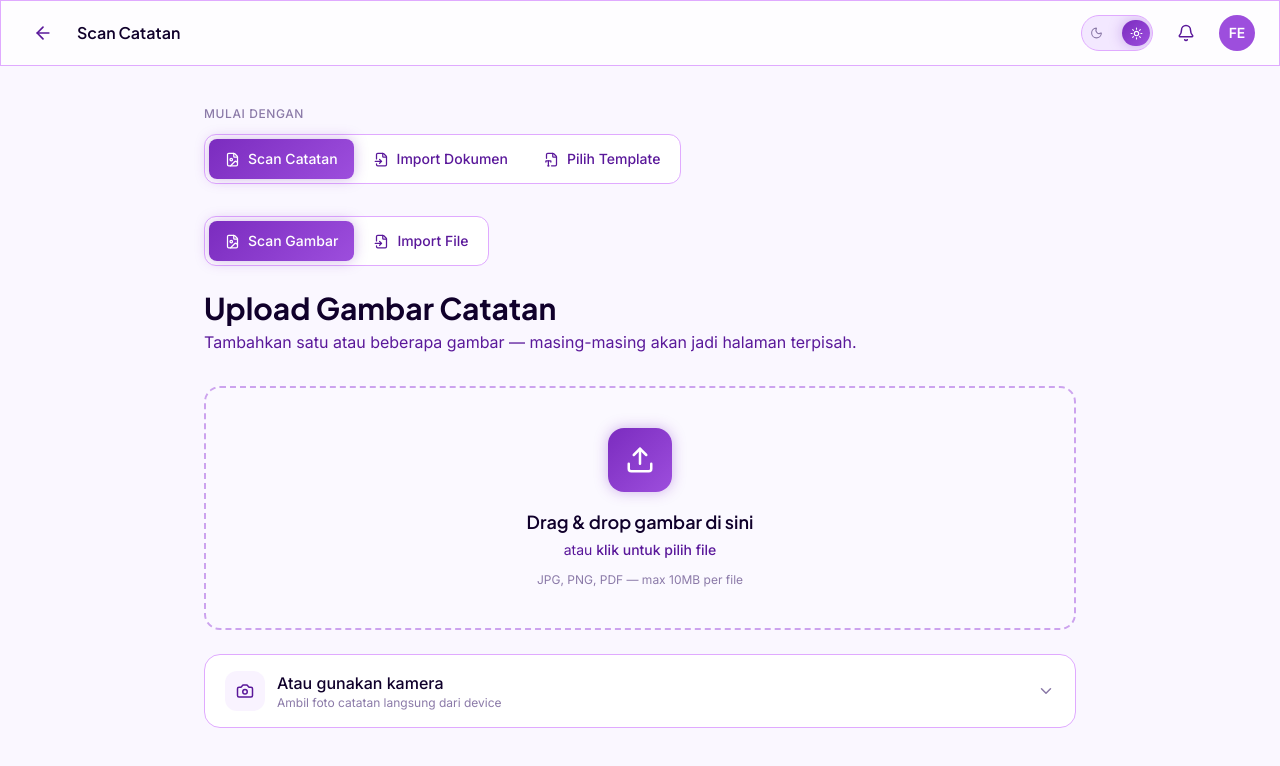
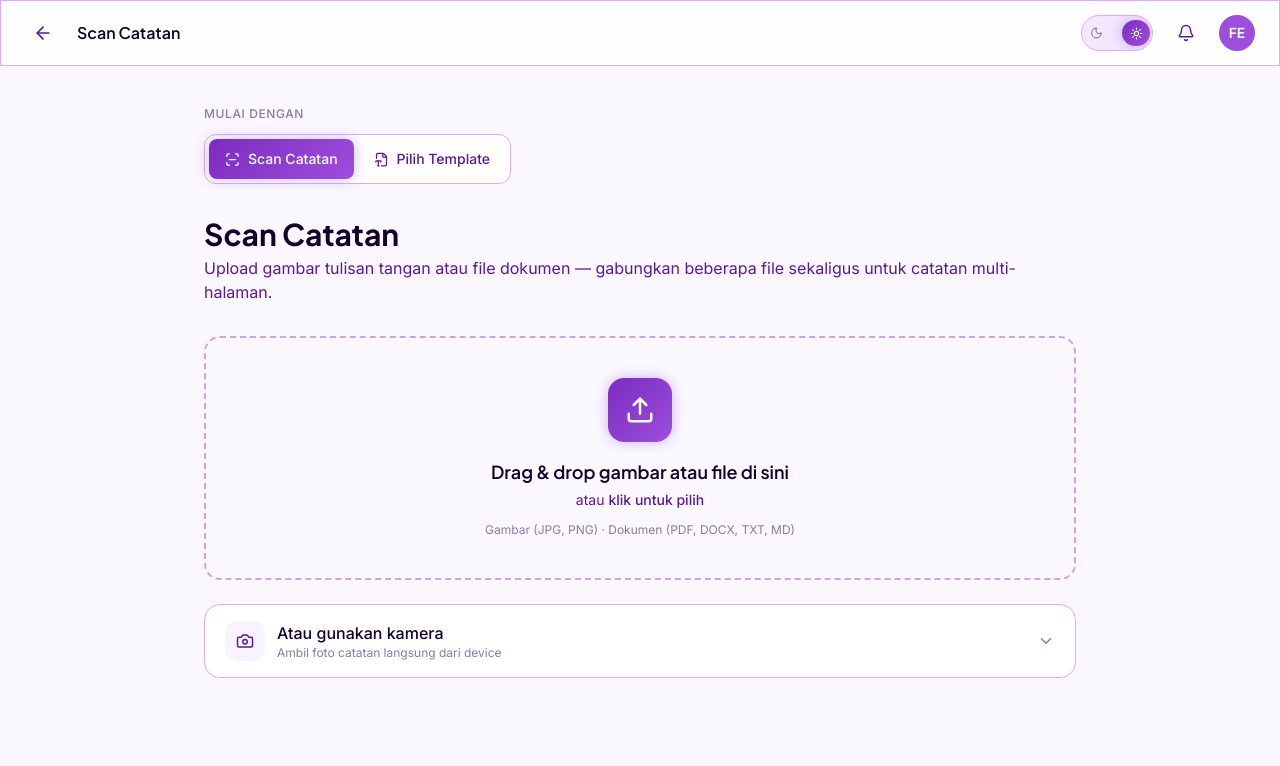
Before and after one commit to Arlow5761/gitnotes-frontend, a React (Vite) app: page /import in a window 1280 px wide. Shown: the top 766 px of the page. Built offline with nearby package versions, Linux system fonts and the light colour scheme.

Commit message:
fix: switch type and padding allignment content

```diff
--- a/src/components/MethodSwitcher.tsx
+++ b/src/components/MethodSwitcher.tsx
@@ -1,21 +1,19 @@
 import { NavLink } from 'react-router';
-import { FileImage, FileInput, FileType2 } from 'lucide-react';
+import { ScanLine, FileType2 } from 'lucide-react';
 
 const items = [
-  { to: '/upload?mode=scan', label: 'Scan Catatan', icon: FileImage, match: '/upload' },
-  { to: '/upload?mode=import', label: 'Import Dokumen', icon: FileInput, match: '/upload' },
-  { to: '/templates', label: 'Pilih Template', icon: FileType2, match: '/templates' },
+  { to: '/upload', label: 'Scan Catatan', icon: ScanLine, match: 'scan' as const },
+  { to: '/templates', label: 'Pilih Template', icon: FileType2, match: 'template' as const },
 ];
 
-export function MethodSwitcher({ active }: { active: 'scan' | 'import' | 'template' }) {
-  const activeTo = active === 'scan' ? '/upload?mode=scan' : active === 'import' ? '/upload?mode=import' : '/templates';
+export function MethodSwitcher({ active }: { active: 'scan' | 'template' }) {
   return (
     <div className="mb-8">
       <div className="text-xs font-medium text-text-muted uppercase tracking-wider mb-3">Mulai dengan</div>
       <div className="inline-flex p-1 rounded-xl card-surface gap-1">
         {items.map(it => {
           const Icon = it.icon;
-          const isActive = it.to === activeTo;
+          const isActive = it.match === active;
           return (
             <NavLink
               key={it.to}
--- a/src/pages/Library.tsx
+++ b/src/pages/Library.tsx
@@ -60,7 +60,7 @@ export function Library() {
               <h2 className="font-display font-semibold text-lg text-text-primary">Diakses Sebelumnya</h2>
               <button className="text-sm text-mauve-soft hover:text-mauve-magic">Lihat semua →</button>
             </div>
-            <div className="flex gap-4 overflow-x-auto no-scrollbar pb-2 snap-x snap-mandatory -mx-6 px-6">
+            <div className="flex gap-4 overflow-x-auto no-scrollbar py-4 snap-x snap-mandatory">
               {recent.map(n => {
                 const author = userById(n.authorId);
                 return (
--- a/src/pages/Upload.tsx
+++ b/src/pages/Upload.tsx
@@ -1,14 +1,11 @@
-import { useMemo, useState } from 'react';
-import { useNavigate, useSearchParams } from 'react-router';
+import { useState } from 'react';
+import { useNavigate } from 'react-router';
 import { Header } from '../components/layout/Header';
 import { Btn } from '../components/ui/Btn';
 import { MethodSwitcher } from '../components/MethodSwitcher';
 import {
-  Upload as UploadIcon, FileText, RefreshCw, Crop, X, Plus, Camera, ChevronDown,
-  GripVertical, FileImage, FileInput,
+  Upload as UploadIcon, FileText, RefreshCw, Crop, X, Plus, Camera, ChevronDown, GripVertical,
 } from 'lucide-react';
-
-type Mode = 'scan' | 'import';
 
 interface PickedFile {
   id: string;
@@ -35,33 +32,19 @@ function toPicked(f: File): PickedFile {
 
 export function Upload() {
   const navigate = useNavigate();
-  const [params, setParams] = useSearchParams();
-  const mode = (params.get('mode') as Mode) ?? 'scan';
-  const setMode = (m: Mode) => setParams({ mode: m });
-
   const [files, setFiles] = useState<PickedFile[]>([]);
   const [drag, setDrag] = useState(false);
   const [cameraOpen, setCameraOpen] = useState(false);
   const [dragIdx, setDragIdx] = useState<number | null>(null);
 
-  const accept = mode === 'scan' ? 'image/*,application/pdf' : '.pdf,.docx,.txt,.md';
-  const acceptLabel = mode === 'scan' ? 'JPG, PNG, PDF — max 10MB per file' : 'PDF, DOCX, TXT, MD — max 20MB';
-  const multiple = mode === 'scan';
+  const accept = 'image/*,.pdf,.docx,.txt,.md';
 
   const onPickFiles = (list: FileList | File[]) => {
-    const incoming = Array.from(list);
-    const picked = incoming.map(toPicked);
-    if (mode === 'scan') {
-      setFiles(prev => [...prev, ...picked]);
-    } else {
-      // import: single file replaces
-      setFiles([picked[0]]);
-    }
+    const incoming = Array.from(list).map(toPicked);
+    setFiles(prev => [...prev, ...incoming]);
   };
 
-  const removeFile = (id: string) => {
-    setFiles(prev => prev.filter(f => f.id !== id));
-  };
+  const removeFile = (id: string) => setFiles(prev => prev.filter(f => f.id !== id));
 
   const reorder = (from: number, to: number) => {
     if (from === to) return;
@@ -73,31 +56,19 @@ export function Upload() {
     });
   };
 
-  const continueLabel = useMemo(() => {
-    if (mode === 'scan') return files.length > 1 ? `Lanjut ke Editor (${files.length} halaman) →` : 'Lanjut ke Editor →';
-    return 'Import & Edit →';
-  }, [mode, files.length]);
+  const pageCount = files.length;
+  const continueLabel = pageCount > 1 ? `Lanjut ke Editor (${pageCount} halaman) →` : 'Lanjut ke Editor →';
 
   return (
     <div className="min-h-screen">
-      <Header back backTo="/" title={mode === 'scan' ? 'Scan Catatan' : 'Import Dokumen'} />
+      <Header back backTo="/" title="Scan Catatan" />
       <main className="max-w-[920px] mx-auto px-6 py-10">
-        <MethodSwitcher active={mode} />
-
-        {/* Tab inside Upload between Scan / Import (also reachable via MethodSwitcher) */}
-        <div className="mb-6 inline-flex rounded-xl card-surface p-1 gap-1">
-          <ModeTab active={mode === 'scan'} icon={<FileImage size={15} />} label="Scan Gambar" onClick={() => { setMode('scan'); }} />
-          <ModeTab active={mode === 'import'} icon={<FileInput size={15} />} label="Import File" onClick={() => { setMode('import'); }} />
-        </div>
+        <MethodSwitcher active="scan" />
 
         <div className="mb-8">
-          <h1 className="font-display font-bold text-3xl text-text-primary">
-            {mode === 'scan' ? 'Upload Gambar Catatan' : 'Import Catatan Lokal'}
-          </h1>
+          <h1 className="font-display font-bold text-3xl text-text-primary">Scan Catatan</h1>
           <p className="text-text-secondary mt-1">
-            {mode === 'scan'
-              ? 'Tambahkan satu atau beberapa gambar — masing-masing akan jadi halaman terpisah.'
-              : 'Konversi file dokumen lokal ke dalam editor.'}
+            Upload gambar tulisan tangan atau file dokumen — gabungkan beberapa file sekaligus untuk catatan multi-halaman.
           </p>
         </div>
 
@@ -118,7 +89,7 @@ export function Upload() {
           <input
             type="file"
             accept={accept}
-            multiple={multiple}
+            multiple
             className="hidden"
             onChange={(e) => { if (e.target.files) onPickFiles(e.target.files); e.target.value = ''; }}
           />
@@ -126,18 +97,15 @@ export function Upload() {
             <UploadIcon size={30} className="text-white" />
           </div>
           <div className="font-display font-semibold text-lg text-text-primary mb-1">
-            {files.length === 0
-              ? `Drag & drop ${mode === 'scan' ? 'gambar' : 'file'} di sini`
-              : (multiple ? 'Tambah lebih banyak gambar' : 'Ganti file')}
+            {files.length === 0 ? 'Drag & drop gambar atau file di sini' : 'Tambah lebih banyak file'}
           </div>
           <div className="text-sm text-text-secondary">
-            atau <span className="text-mauve-soft font-medium">klik untuk pilih file</span>
+            atau <span className="text-mauve-soft font-medium">klik untuk pilih</span>
           </div>
-          <div className="text-xs text-text-muted mt-3">{acceptLabel}</div>
+          <div className="text-xs text-text-muted mt-3">Gambar (JPG, PNG) · Dokumen (PDF, DOCX, TXT, MD)</div>
         </label>
 
-        {/* Camera (scan only) */}
-        {mode === 'scan' && (
+        {/* Camera */}
         <div className="mt-6 rounded-2xl card-surface overflow-hidden">
           <button
             onClick={() => setCameraOpen(!cameraOpen)}
@@ -166,21 +134,19 @@ export function Upload() {
             </div>
           )}
         </div>
-        )}
 
         {/* File list */}
         {files.length > 0 && (
           <div className="mt-8 anim-fade-up">
             <div className="flex items-center justify-between mb-3">
               <h2 className="font-display font-semibold text-text-primary">
-                {mode === 'scan' ? `Halaman (${files.length})` : 'File terpilih'}
+                Halaman ({files.length})
               </h2>
-              {mode === 'scan' && files.length > 1 && (
+              {files.length > 1 && (
                 <span className="text-xs text-text-muted">Tarik untuk urutkan ulang</span>
               )}
             </div>
 
-            {mode === 'scan' ? (
             <div className="grid grid-cols-2 md:grid-cols-3 gap-4">
               {files.map((f, idx) => (
                 <div
@@ -194,7 +160,12 @@ export function Upload() {
                   <div className="aspect-[3/4] bg-amethyst-900 grid place-items-center overflow-hidden">
                     {f.url
                       ? <img src={f.url} alt={f.name} className="w-full h-full object-cover" />
-                        : <FileText size={36} className="text-text-muted" />}
+                      : (
+                        <div className="text-center text-text-muted p-4">
+                          <FileText size={40} className="mx-auto mb-2 text-mauve-soft" />
+                          <div className="text-[10px] font-mono font-bold tracking-wider">{f.type}</div>
+                        </div>
+                      )}
                   </div>
                   <div className="absolute top-2 left-2 flex items-center gap-1">
                     <span className="px-2 h-6 rounded-full gradient-primary text-[11px] font-bold text-white grid place-items-center">
@@ -225,44 +196,15 @@ export function Upload() {
                 </div>
               </label>
             </div>
-            ) : (
-              <div className="space-y-3">
-                {files.map(f => (
-                  <div key={f.id} className="rounded-xl card-surface p-4 flex items-center gap-4">
-                    <div className="w-12 h-12 rounded-lg bg-indigo-velvet/50 grid place-items-center shrink-0">
-                      <FileText size={22} className="text-mauve-soft" />
-                    </div>
-                    <div className="flex-1 min-w-0">
-                      <div className="font-semibold text-text-primary truncate">{f.name}</div>
-                      <div className="text-xs text-text-muted">{f.type} · {f.size}</div>
-                    </div>
-                    <button
-                      onClick={() => removeFile(f.id)}
-                      className="p-2 rounded-lg hover:bg-danger/10 text-text-secondary hover:text-danger"
-                      aria-label="Hapus"
-                    >
-                      <X size={16} />
-                    </button>
-                  </div>
-                ))}
-                {/* Preview excerpt */}
-                <div className="rounded-2xl card-surface p-5 mt-4">
-                  <div className="text-xs font-medium text-text-muted uppercase tracking-wider mb-2">Preview Ringkasan</div>
-                  <div className="prose-reader text-base">
-                    <p>Dokumen ini berisi catatan kuliah tentang konsep dasar pemrograman. Bab pertama membahas variabel dan tipe data...</p>
-                  </div>
-                </div>
-              </div>
-            )}
 
             <div className="flex flex-wrap gap-3 justify-end mt-6">
               <Btn variant="secondary" onClick={() => setFiles([])}>
                 <RefreshCw size={14} /> Reset
               </Btn>
-              {mode === 'scan' && files.length === 1 && (
+              {files.length === 1 && files[0].isImage && (
                 <Btn variant="secondary"><Crop size={14} /> Crop</Btn>
               )}
-              <Btn size="lg" onClick={() => navigate(`/editor?source=${mode}&meta=${encodeURIComponent(mode === 'scan' ? `${files.length} halaman` : files[0]?.name ?? '')}`)}>
+              <Btn size="lg" onClick={() => navigate(`/editor?source=scan&meta=${encodeURIComponent(`${files.length} halaman`)}`)}>
                 {continueLabel}
               </Btn>
             </div>
@@ -272,17 +214,3 @@ export function Upload() {
     </div>
   );
 }
-
-function ModeTab({ active, icon, label, onClick }: { active: boolean; icon: React.ReactNode; label: string; onClick: () => void }) {
-  return (
-    <button
-      onClick={onClick}
-      className={`flex items-center gap-2 h-10 px-4 rounded-lg text-sm font-medium transition-colors ${
-        active ? 'gradient-primary text-white glow-purple-sm' : 'text-text-secondary hover:text-text-primary hover:bg-white/5'
-      }`}
-    >
-      {icon}
-      {label}
-    </button>
-  );
-}
```
Lines whose indentation alone changed are shown as unchanged.
